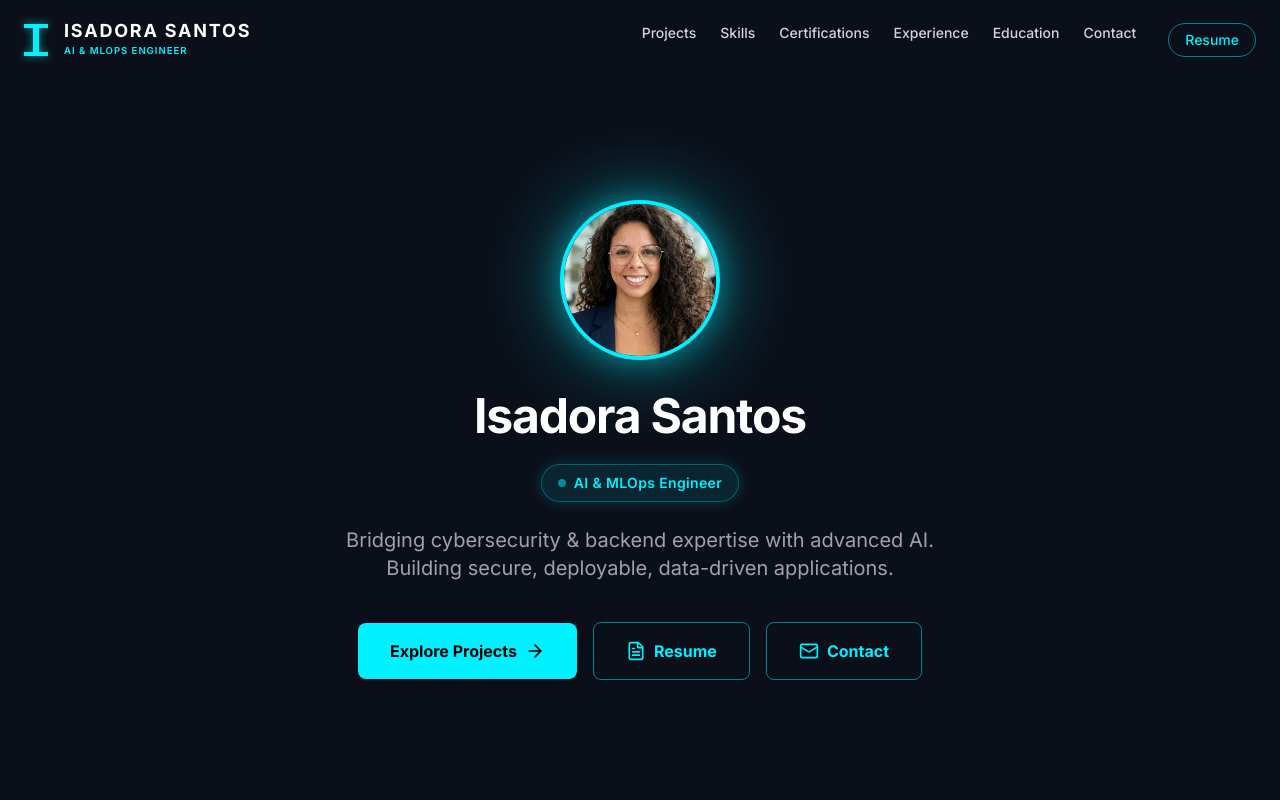
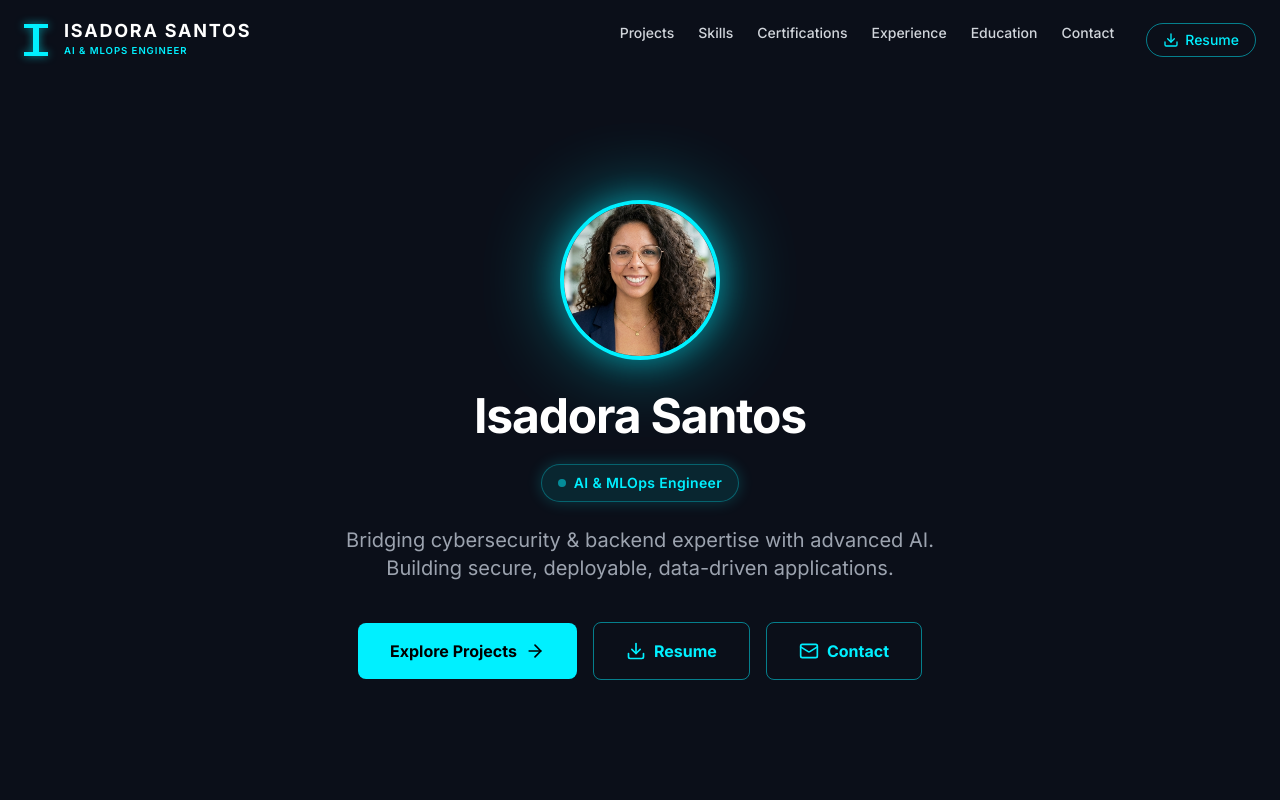
Before and after one commit to santosisadora/myportfolio, a React (Vite) app: page / in a window 1280 px wide. Shown: the top 800 px of the page. Built offline with nearby package versions, Linux system fonts and the light colour scheme.

Commit message:
style: Add download icons to all Resume buttons

```diff
--- a/src/components/Header.jsx
+++ b/src/components/Header.jsx
@@ -1,5 +1,5 @@
 import React, { useState, useEffect } from 'react';
-
+import { Download } from 'lucide-react';
 const Logo = () => (
   <div className="flex items-center gap-4 hover:scale-105 transition-transform cursor-pointer">
     <div className="flex flex-col items-center justify-between w-6 h-8">
@@ -55,7 +55,8 @@ const Header = () => {
           <a href="#contact" className="text-sm font-medium text-gray-300 hover:text-primary transition-colors">
             Contact
           </a>
-          <a href="/Isadora_Santos-AI_MLops_Engineer.pdf" download="Isadora_Santos-AI_MLops_Engineer.pdf" className="text-sm font-medium text-primary hover:text-white transition-colors border border-primary/50 px-4 py-1.5 rounded-full hover:bg-primary/10 ml-2">
+          <a href="/Isadora_Santos-AI_MLops_Engineer.pdf" download="Isadora_Santos-AI_MLops_Engineer.pdf" className="text-sm font-medium text-primary hover:text-white transition-colors border border-primary/50 px-4 py-1.5 rounded-full hover:bg-primary/10 ml-2 flex items-center gap-1.5">
+            <Download className="w-4 h-4" />
             Resume
           </a>
         </nav>
--- a/src/components/Hero.jsx
+++ b/src/components/Hero.jsx
@@ -1,6 +1,6 @@
 import React from 'react';
 import { motion } from 'framer-motion';
-import { FileText, ArrowRight, Mail } from 'lucide-react';
+import { Download, ArrowRight, Mail } from 'lucide-react';
 
 const Hero = () => {
   return (
@@ -70,7 +70,7 @@ const Hero = () => {
             download="Isadora_Santos-AI_MLops_Engineer.pdf"
             className="flex items-center gap-2 px-8 py-4 bg-transparent border border-primary/50 text-primary font-bold rounded-lg hover:bg-primary/10 transition-all hover:shadow-[0_0_15px_rgba(0,240,255,0.2)] w-full sm:w-auto justify-center"
           >
-            <FileText className="w-5 h-5" />
+            <Download className="w-5 h-5" />
             Resume
           </a>
           <a
```
